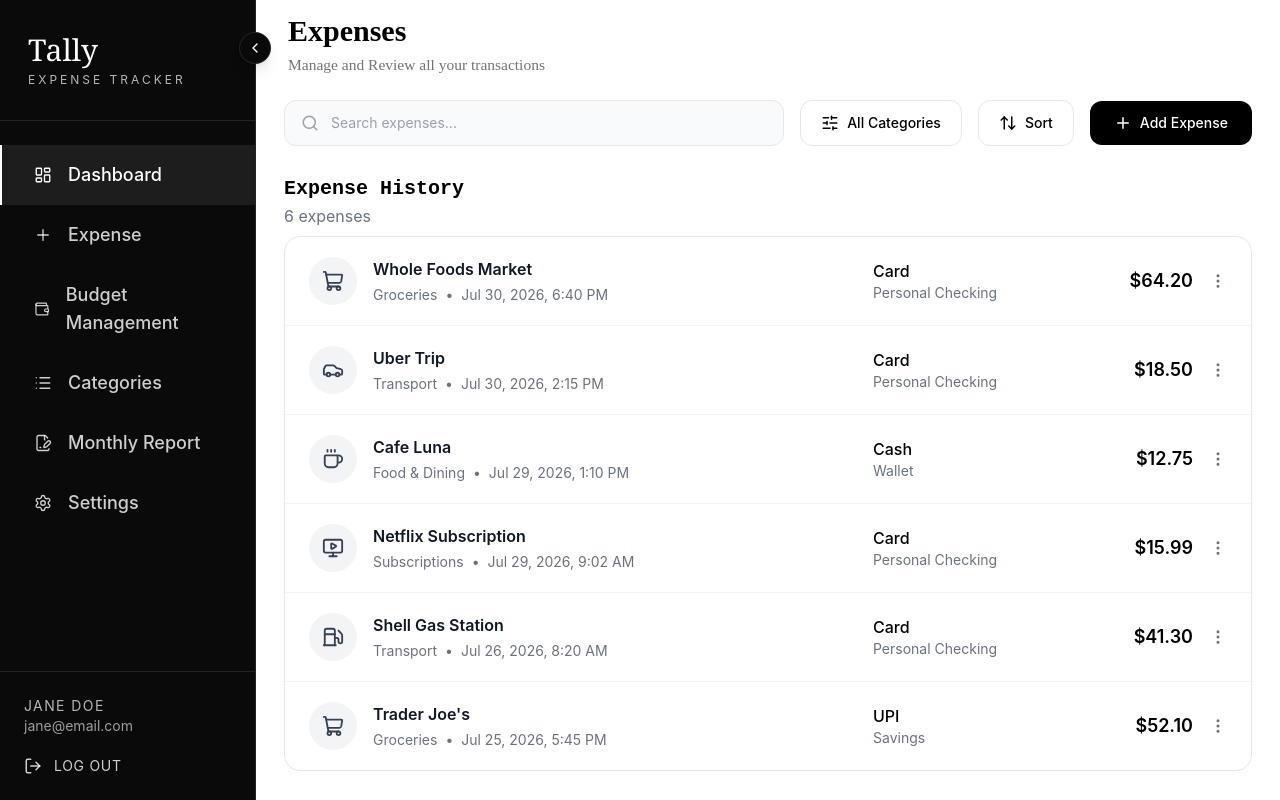
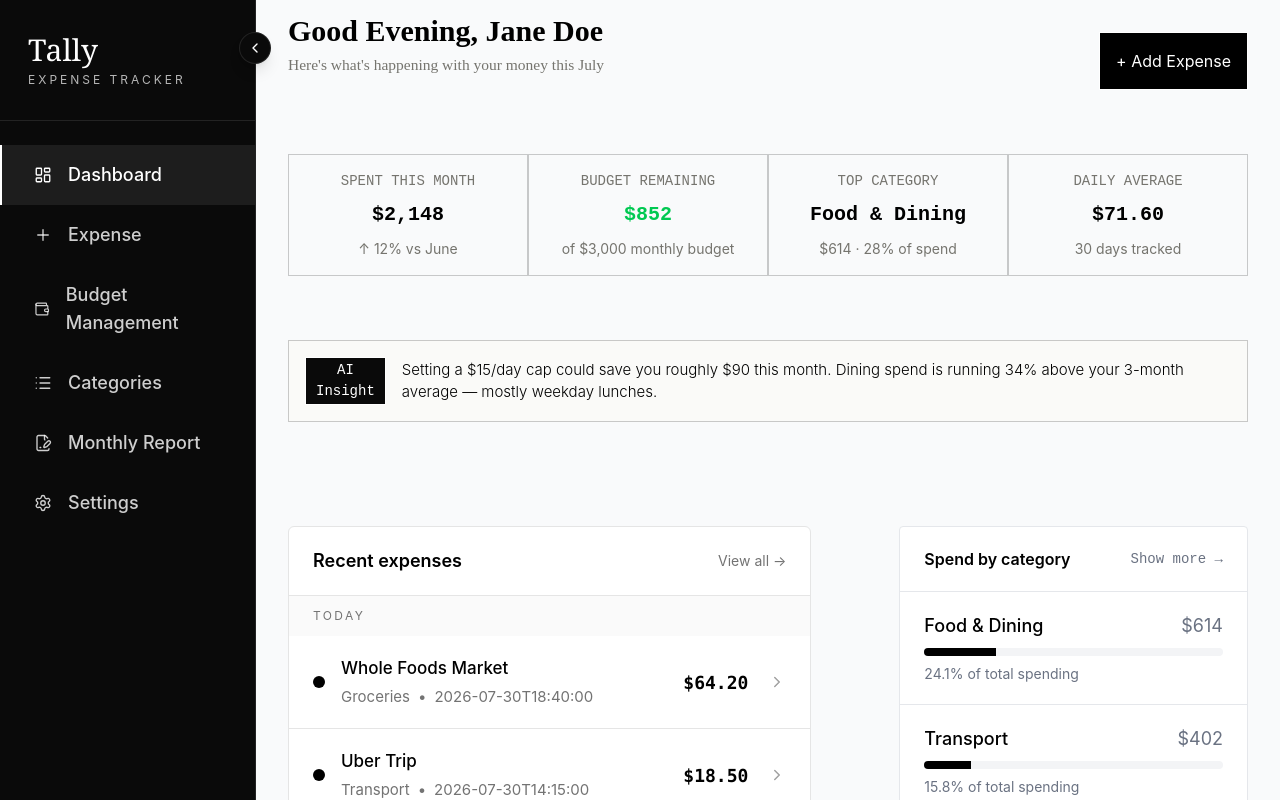
Before and after one commit to Agraj-Prtp-Singh/Tall-Expense-Tracker, a React (Vite) app in the folder client/: page / in a window 1280 px wide. Shown: the top 800 px of the page. Built offline with nearby package versions, Linux system fonts and the light colour scheme.

Commit message:
Implement React Router

```diff
--- a/client/src/App.jsx
+++ b/client/src/App.jsx
@@ -5,6 +5,7 @@ import Sidebar from "./components/layout/Sidebar";
 import Dashboard from "./pages/Dashboard";
 import "react-datepicker/dist/react-datepicker.css";
 import Expense from "./pages/Expense";
+import { Routes, Route } from "react-router-dom";
 
 const App = () => {
   return (
@@ -12,12 +13,14 @@ const App = () => {
     //   <LeftPanel />
     //   <RightPanel />
     // </div>
-    <div className="flex min-h-screen">
+    <div className="flex min-h-screen bg-gray-50">
       <Sidebar />
 
       <main className="flex-1">
-        {/* <Dashboard /> */}
-        <Expense />
+        <Routes>
+          <Route path="/" element={<Dashboard />} />
+          <Route path="/expenses" element={<Expense />} />
+        </Routes>
       </main>
     </div>
   );
```
